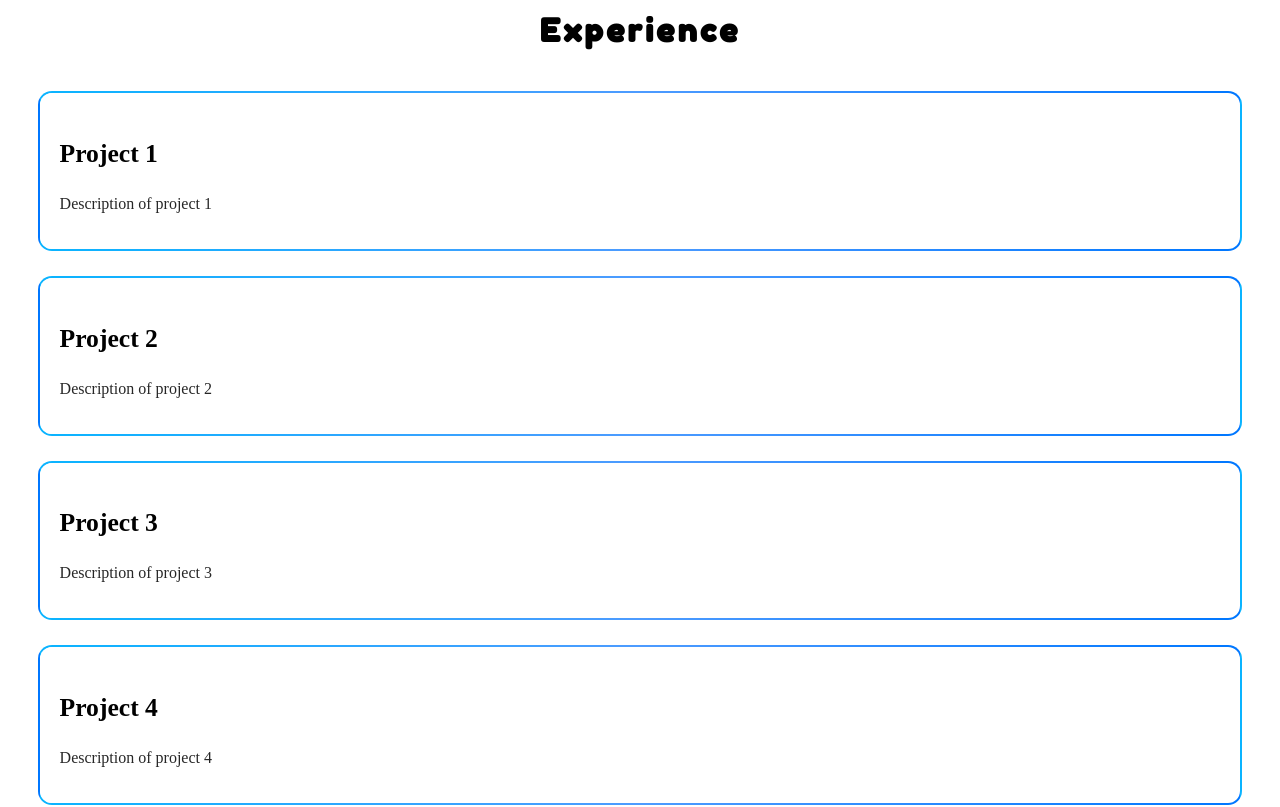
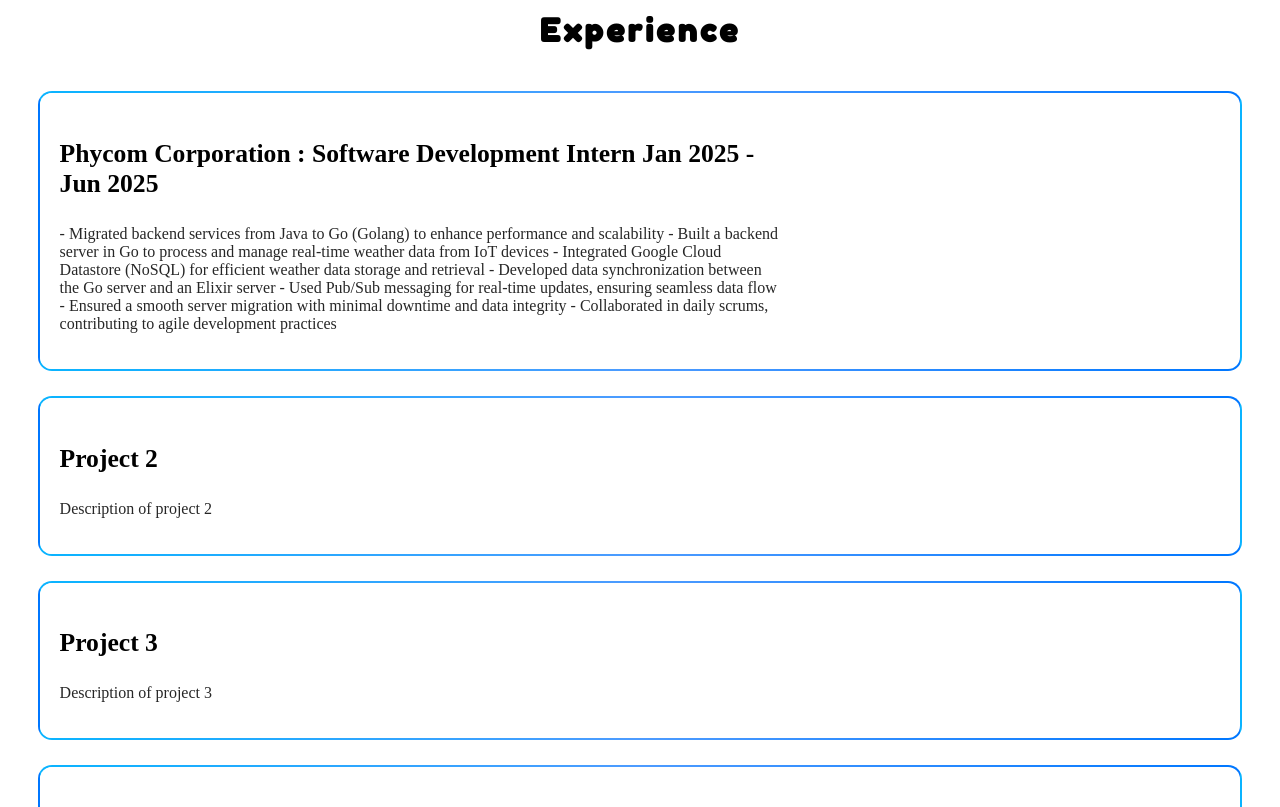
Before and after one commit to Ruman2304/Reactportfolio, a React (Vite) app: page / in a window 1280 px wide. Shown: the part 2520-3327 px from the top of the page. Built offline with nearby package versions, Linux system fonts and the light colour scheme.

Commit message:
ruman commit

```diff
--- a/src/App.jsx
+++ b/src/App.jsx
@@ -18,7 +18,7 @@
         <ScrollRumanSaiyed />
         <ProjectCards />
         <Experiencecards />
-         <InfoSection/>
+        <InfoSection/>
         <ResumeSection/>
         <ContactPage/>
 
--- a/src/experience.jsx
+++ b/src/experience.jsx
@@ -5,8 +5,8 @@
 const experience = [
   {
     id: 1,
-    title: "Project 1",
-    desc: "Description of project 1",
+    title: "Phycom Corporation : Software Development Intern Jan 2025 - Jun 2025",
+    desc: "- Migrated backend services from Java to Go (Golang) to enhance performance and scalability - Built a backend server in Go to process and manage real-time weather data from IoT devices - Integrated Google Cloud Datastore (NoSQL) for efficient weather data storage and retrieval - Developed data synchronization between the Go server and an Elixir server - Used Pub/Sub messaging for real-time updates, ensuring seamless data flow - Ensured a smooth server migration with minimal downtime and data integrity - Collaborated in daily scrums, contributing to agile development practices",
   },
   {
     id: 2,
```
